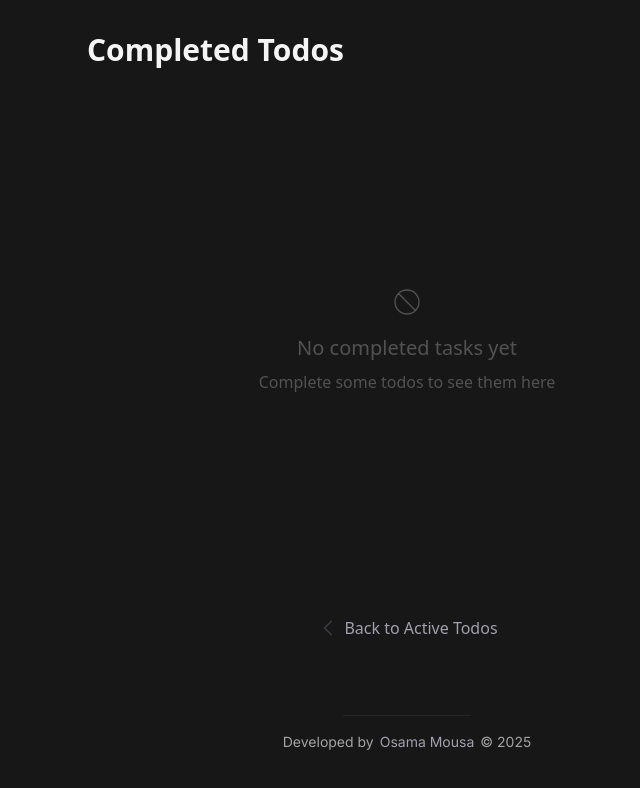
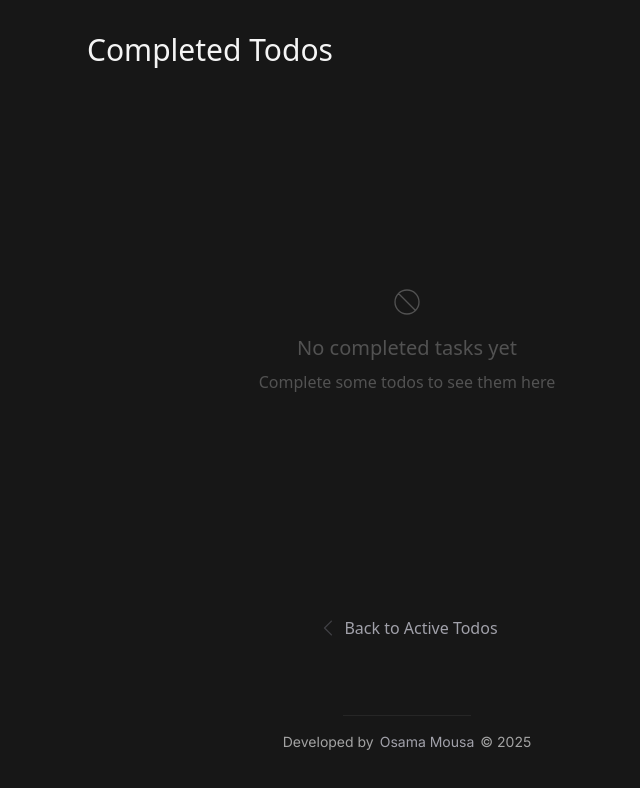
Before and after one commit to osama-mousa/todos, a Next.js app: page /completed in a window 1280 px wide. Shown: the top 788 px of the page, without its empty margins (233-873 px from the left). Built offline with nearby package versions, Linux system fonts and the light colour scheme.

Commit message:
update font and color

```diff
--- a/src/app/completed/page.jsx
+++ b/src/app/completed/page.jsx
@@ -40,7 +40,7 @@ export default function CompletedPage() {
       {/* المحتوى الرئيسي */}
       <div className="flex-1">
         <div className="flex justify-between items-center mb-8 w-full gap-2 sm:gap-4">
-          <h1 className="text-lg sm:text-3xl font-bold flex-shrink-0">
+          <h1 className="text-lg sm:text-3xl font-extralight flex-shrink-0">
             Completed Todos
           </h1>
           {completedTodos.length > 0 && (
@@ -67,7 +67,7 @@ export default function CompletedPage() {
                 <button
                   onClick={() => restoreTodo(todo.id)}
                   onContextMenu={(e) => e.preventDefault()}
-                  className="relative text-blue-400 hover:text-blue-300 p-2 rounded hover:bg-neutral-600 group"
+                  className="relative text-green-300 hover:text-green-200 p-2 rounded hover:bg-neutral-600 group"
                 >
                   <ArrowUturnLeftIcon className="w-5 h-5" />
                   <span className="hidden md:inline-block absolute bottom-full left-1/2 -translate-x-1/2 mb-2 px-3 py-2 bg-black text-xs text-white rounded-md opacity-0 group-hover:opacity-100 transition-opacity duration-200 whitespace-nowrap shadow-lg">
```
